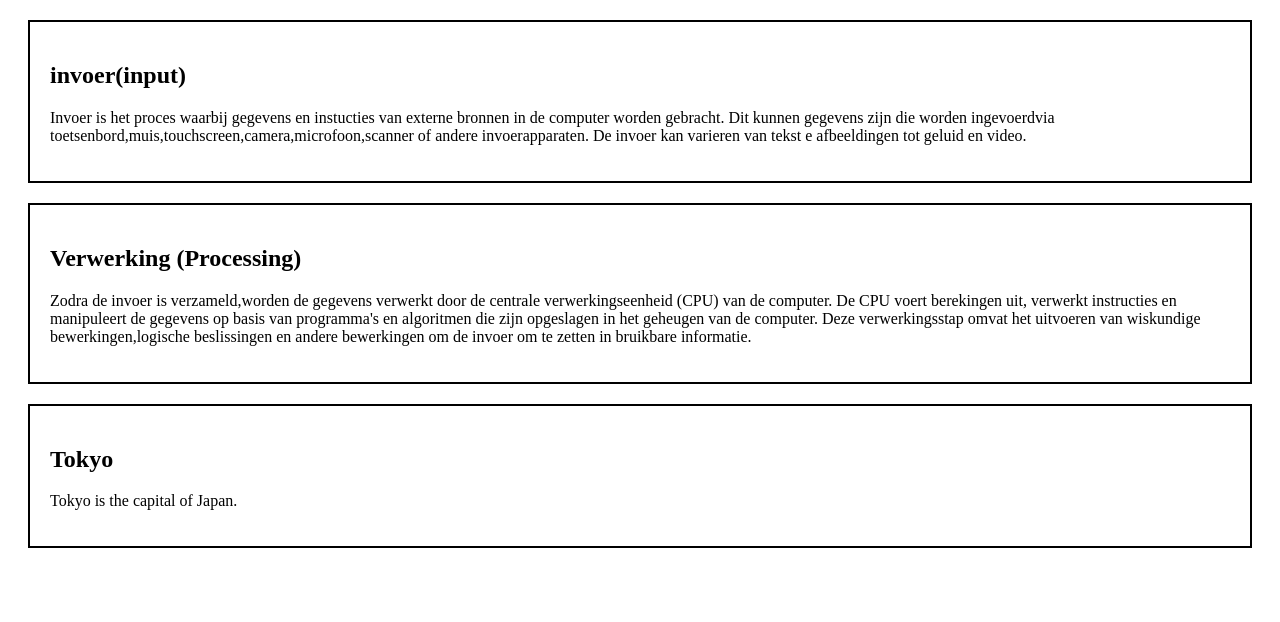
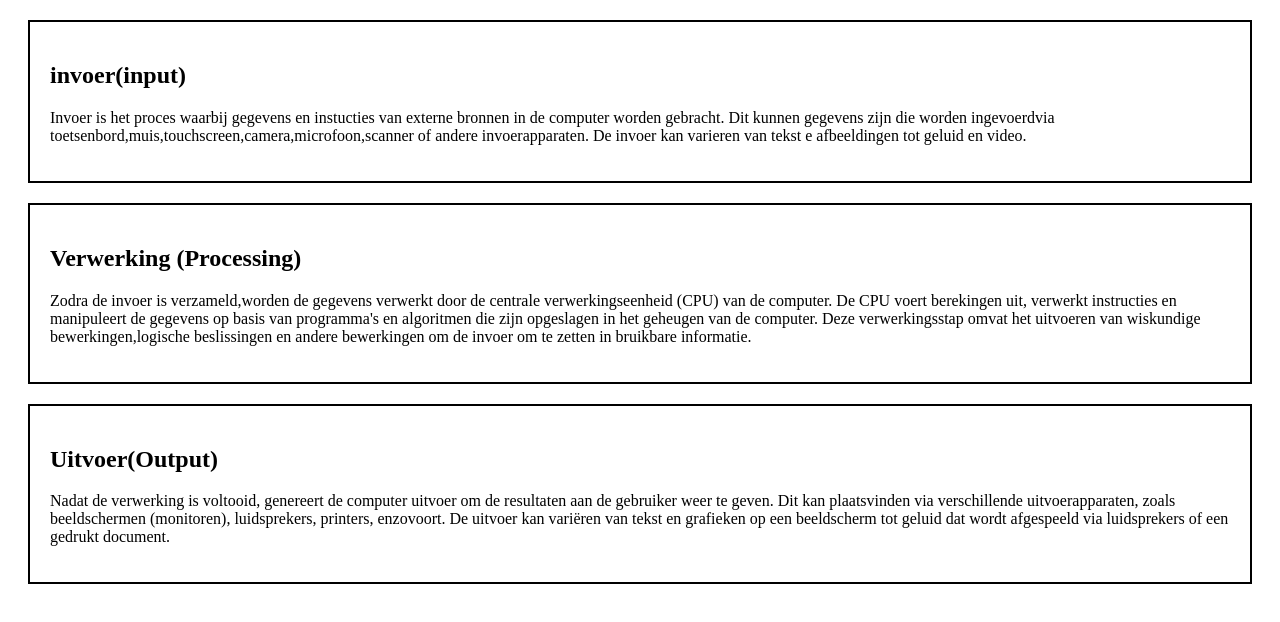
Before and after one commit to sm063/sm063.github.io, a plain HTML site: page computers.html in a window 1280 px wide. Drawn offline with Linux system fonts and the light colour scheme.

Commit message:
Update computers.html

```diff
--- a/computers.html
+++ b/computers.html
@@ -25,8 +25,8 @@
 </div>
 
 <div class="city">
-<h2>Tokyo</h2>
-<p>Tokyo is the capital of Japan.</p>
+<h2>Uitvoer(Output)</h2>
+<p>Nadat de verwerking is voltooid, genereert de computer uitvoer om de resultaten aan de gebruiker weer te geven. Dit kan plaatsvinden via verschillende uitvoerapparaten, zoals beeldschermen (monitoren), luidsprekers, printers, enzovoort. De uitvoer kan variëren van tekst en grafieken op een beeldscherm tot geluid dat wordt afgespeeld via luidsprekers of een gedrukt document.</p>
 </div>
 
 </body>
```
